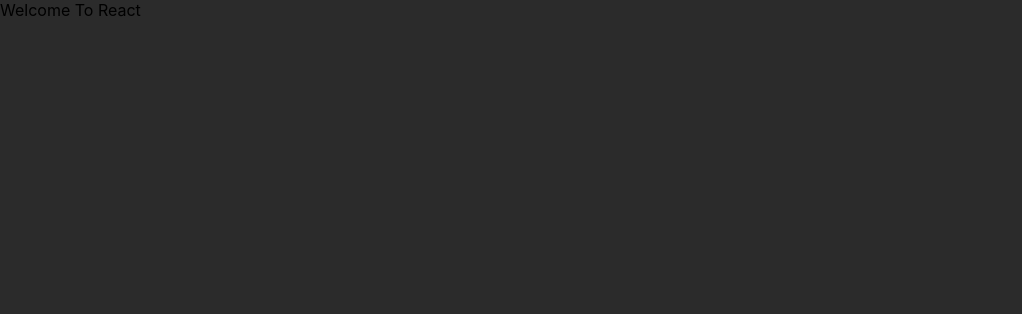
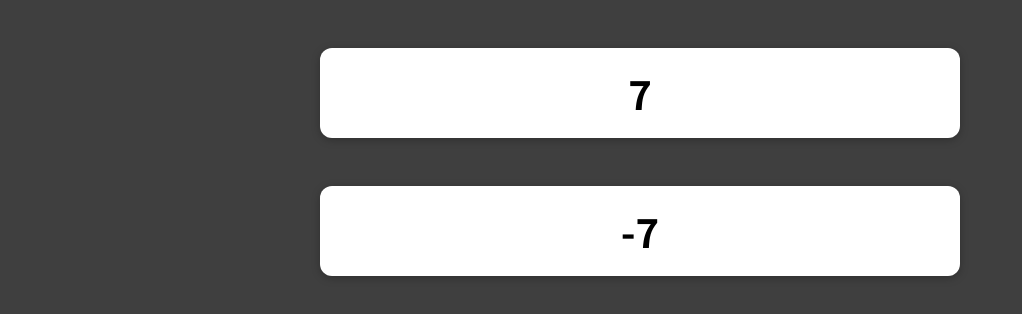
Before and after one commit to arsendemirci/react-course-repo, a React (Create React App) app: page / in a window 1280 px wide. Shown: the top 314 px of the page, without its empty margins (0-1022 px from the left). Built offline with nearby package versions, Linux system fonts and the light colour scheme.

Commit message:
branch setup commit

```diff
--- a/src/App.js
+++ b/src/App.js
@@ -1,7 +1,14 @@
-import React from "react";
+import React from 'react';
+import BackwardCounter from './components/BackwardCounter';
+import ForwardCounter from './components/ForwardCounter';
 
 function App() {
-  return <div>Welcome To React</div>;
+  return (
+    <React.Fragment>
+      <ForwardCounter />
+      <BackwardCounter />
+    </React.Fragment>
+  );
 }
 
 export default App;
--- /dev/null
+++ b/src/components/BackwardCounter.js
@@ -0,0 +1,19 @@
+import { useState, useEffect } from "react";
+
+import { Card } from "@components";
+
+const BackwardCounter = () => {
+  const [counter, setCounter] = useState(0);
+
+  useEffect(() => {
+    const interval = setInterval(() => {
+      setCounter((prevCounter) => prevCounter - 1);
+    }, 1000);
+
+    return () => clearInterval(interval);
+  }, []);
+
+  return <Card>{counter}</Card>;
+};
+
+export default BackwardCounter;
--- /dev/null
+++ b/src/components/ForwardCounter.js
@@ -0,0 +1,19 @@
+import { useState, useEffect } from "react";
+
+import { Card } from "@components";
+
+const ForwardCounter = () => {
+  const [counter, setCounter] = useState(0);
+
+  useEffect(() => {
+    const interval = setInterval(() => {
+      setCounter((prevCounter) => prevCounter + 1);
+    }, 1000);
+
+    return () => clearInterval(interval);
+  }, []);
+
+  return <Card>{counter}</Card>;
+};
+
+export default ForwardCounter;
--- a/src/index.css
+++ b/src/index.css
@@ -1,15 +1,14 @@
-body {
-  margin: 0;
-  font-family: -apple-system, BlinkMacSystemFont, "Segoe UI", "Roboto", "Oxygen", "Ubuntu",
-    "Cantarell", "Fira Sans", "Droid Sans", "Helvetica Neue", sans-serif;
-  -webkit-font-smoothing: antialiased;
-  -moz-osx-font-smoothing: grayscale;
-  background-color: #2b2b2b;
-}
+@import url('https://fonts.googleapis.com/css2?family=Noto+Sans+JP:wght@400;700&display=swap');
+
 * {
   box-sizing: border-box;
 }
 
-code {
-  font-family: source-code-pro, Menlo, Monaco, Consolas, "Courier New", monospace;
+html {
+  font-family: 'Noto Sans JP', sans-serif;
 }
+
+body {
+  margin: 0;
+  background-color: #3f3f3f;
+}
```
Also changed, not shown: src/index.js (+5 -10 lines).
